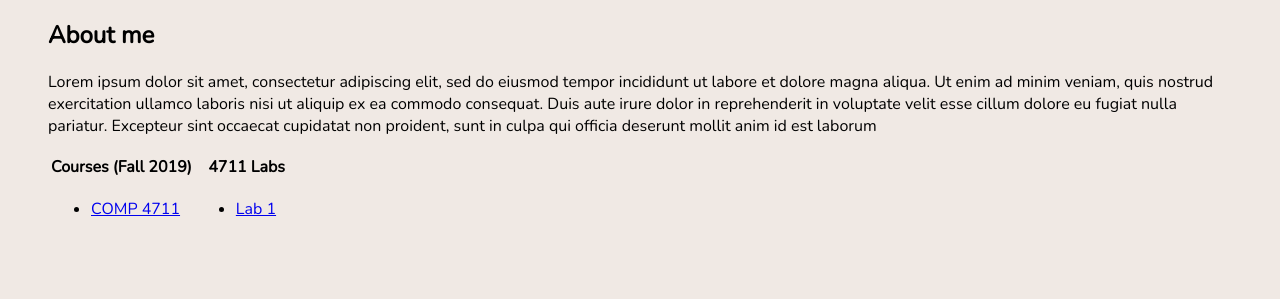
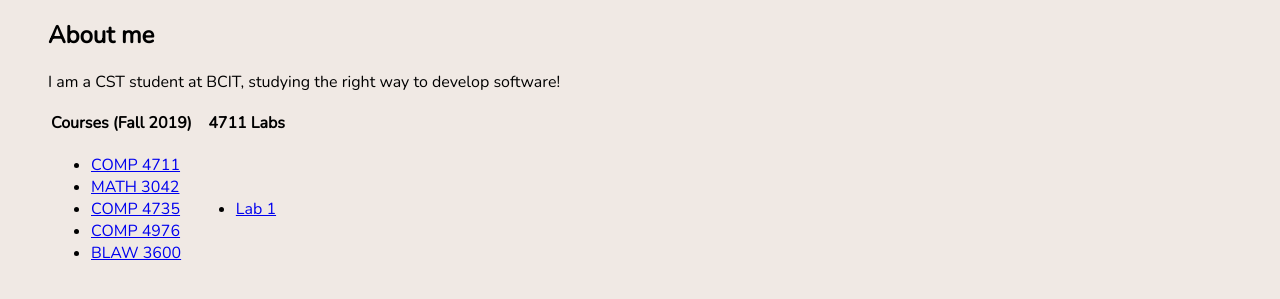
Before and after one commit to ryrabang/lab01, a plain HTML site: page index.html in a window 1280 px wide. Shown: the part 115-414 px from the top of the page. Drawn offline with nearby package versions, Linux system fonts and the light colour scheme.

Commit message:
finished lab

```diff
--- a/index.html
+++ b/index.html
@@ -19,10 +19,7 @@
 </h1>
 <h2>About me</h2>
 <p>
-    Lorem ipsum dolor sit amet, consectetur adipiscing elit, sed do eiusmod tempor incididunt ut labore et dolore magna aliqua.
-    Ut enim ad minim veniam, quis nostrud exercitation ullamco laboris nisi ut aliquip ex ea commodo consequat.
-    Duis aute irure dolor in reprehenderit in voluptate velit esse cillum dolore eu fugiat nulla pariatur.
-    Excepteur sint occaecat cupidatat non proident, sunt in culpa qui officia deserunt mollit anim id est laborum
+    I am a CST student at BCIT, studying the right way to develop software!
 </p>
 <table>
     <tr>
@@ -34,6 +31,18 @@
             <ul>
                 <li>
                     <a href="https://www.bcit.ca/study/outlines/20193035498">COMP 4711</a>
+                </li>
+                <li>
+                    <a href="https://www.bcit.ca/study/outlines/20193045353">MATH 3042</a>
+                </li>
+                <li>
+                    <a href="https://www.bcit.ca/study/outlines/20193035501">COMP 4735</a>
+                </li>
+                <li>
+                    <a href="https://www.bcit.ca/study/outlines/20193041925">COMP 4976</a>
+                </li>
+                <li>
+                    <a href="https://www.bcit.ca/study/outlines/20193035493">BLAW 3600</a>
                 </li>
             </ul>
         </td>
```
